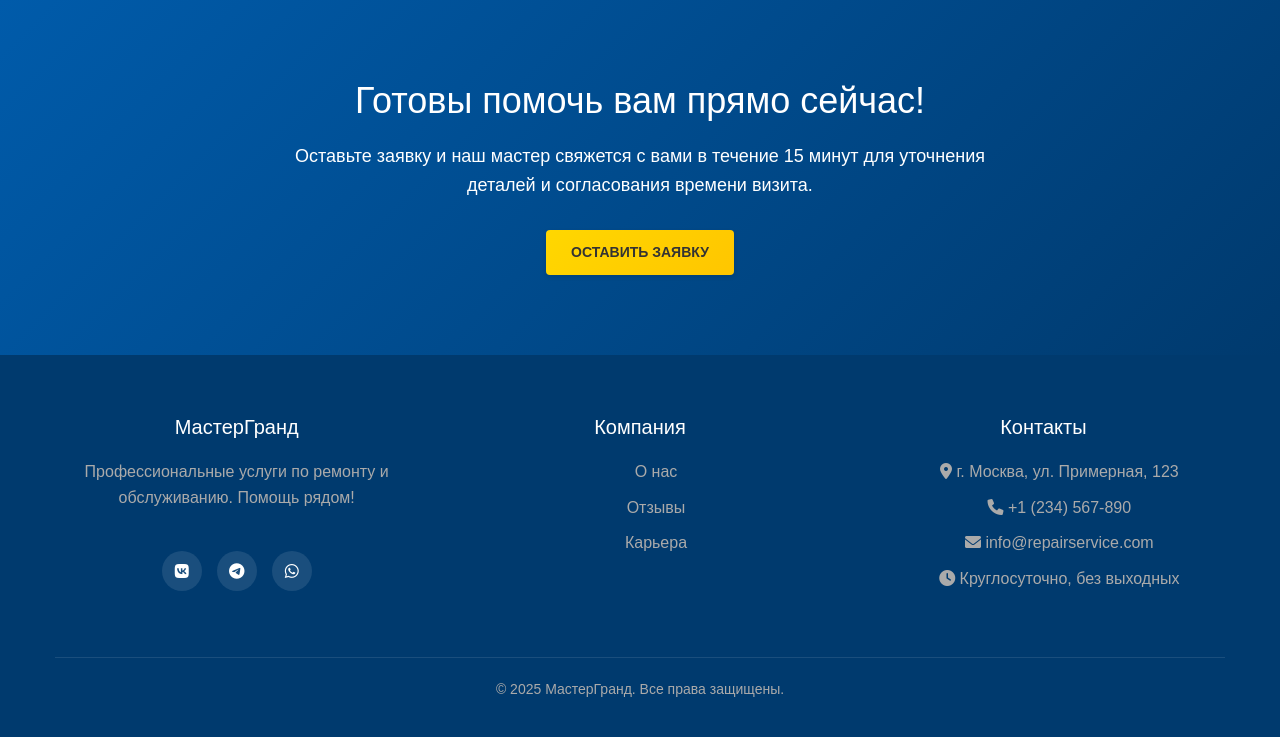
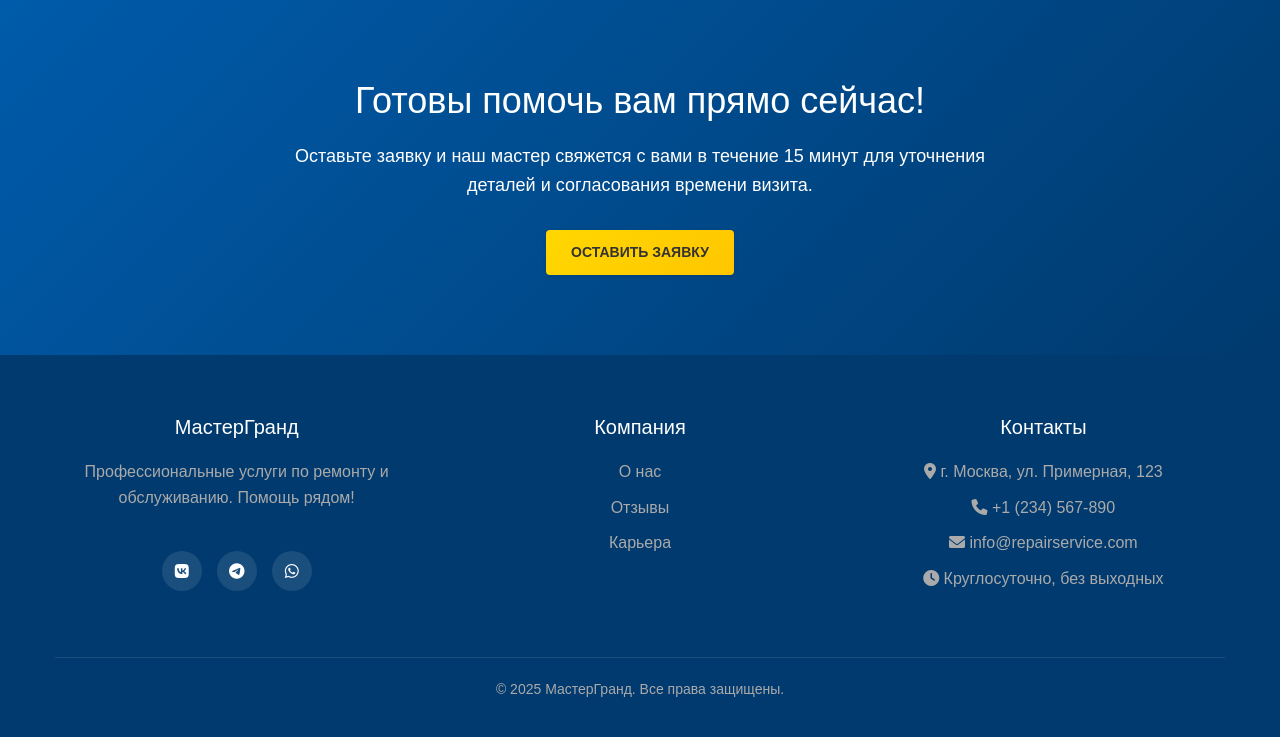
Before and after one commit to GrigoryKalinin/Home_master, a Django app: page / in a window 1280 px wide. Shown: the part 2100-2837 px from the top of the page. Run offline with Django 5.2, Linux system fonts and the light colour scheme; data that the repository does not hold is empty; some libraries are stand-ins or nearby versions.

Commit message:
- Центрировали в футере элементы li

```diff
--- a/static/css/footer.css
+++ b/static/css/footer.css
@@ -27,6 +27,7 @@ footer {
 
 .footer-column ul {
   list-style: none;
+  padding: 0;
 }
 
 .footer-column ul li {
--- a/templates/footer.html
+++ b/templates/footer.html
@@ -34,4 +34,3 @@
     <p>© {% now 'Y' %} МастерГранд. Все права защищены.</p>
   </div>
 </div>
-<!-- TODO решить центрирование-->
```
